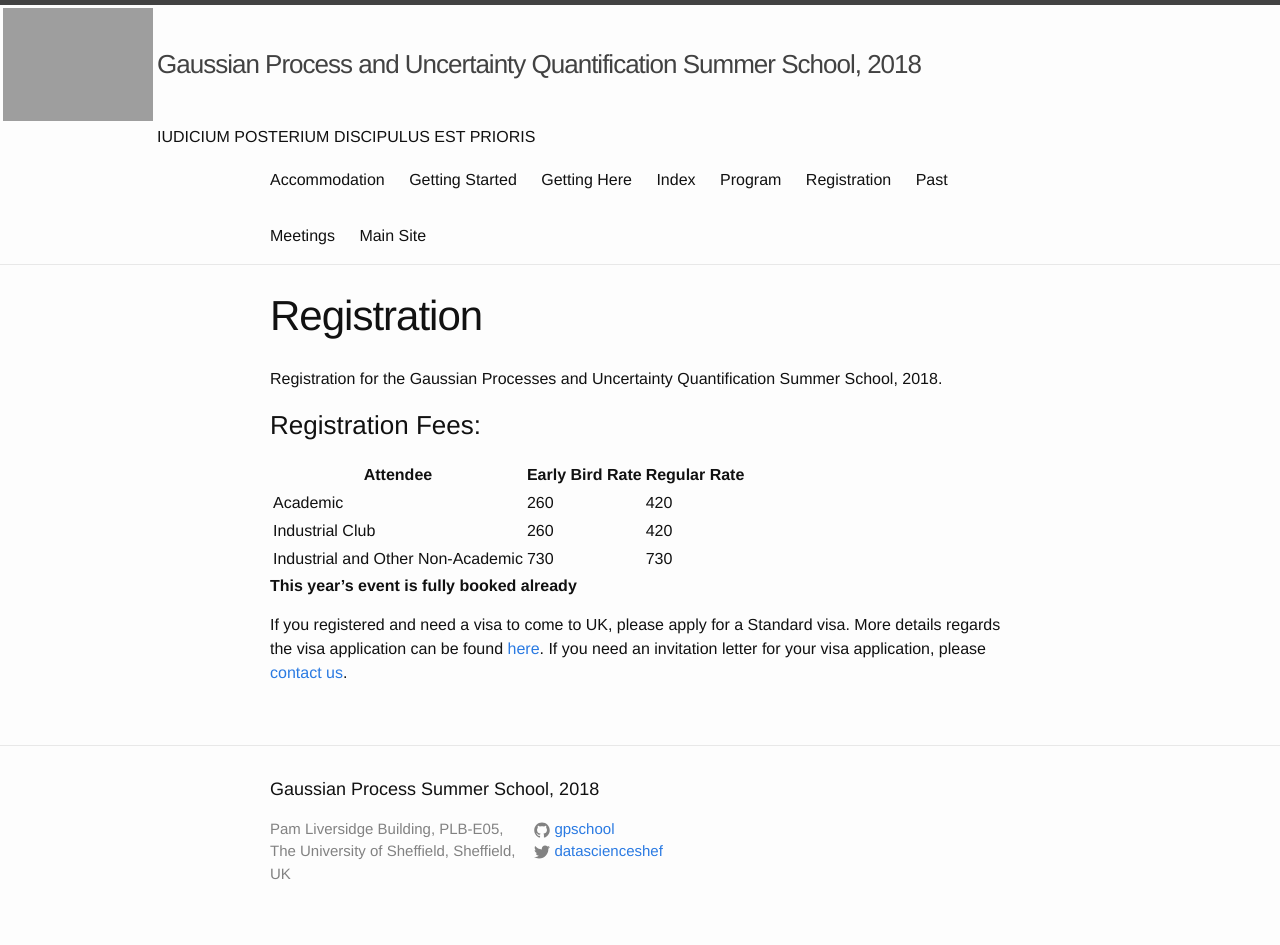
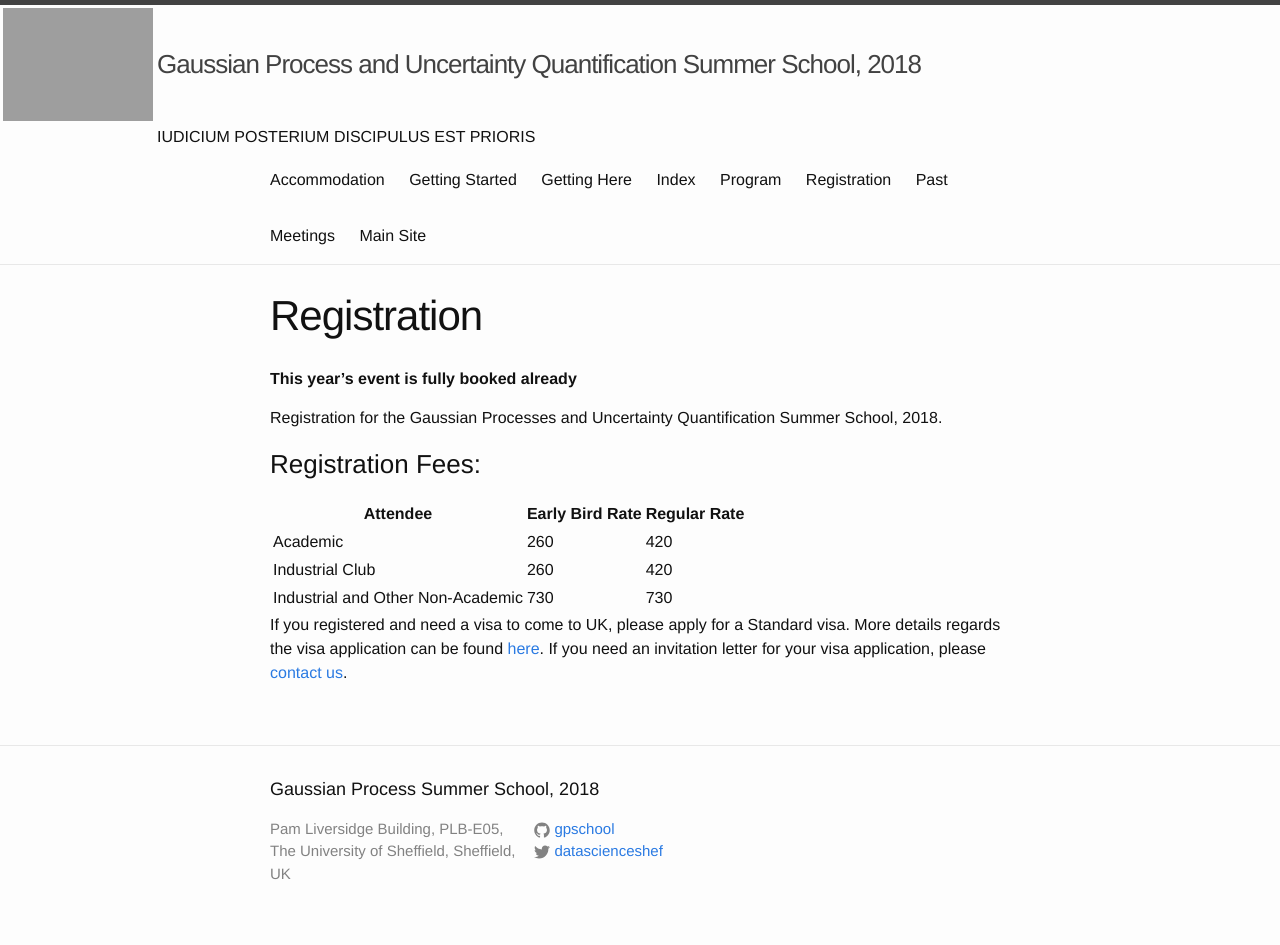
Before and after one commit to gpschool/gpss18, a Jekyll site: the page built from registration.md, in a window 1280 px wide. Built offline with Jekyll 4.4.1, drawn with Linux system fonts in a browser that asks for light colours; part of the change alters nothing that is shown.

```diff
--- a/registration.md
+++ b/registration.md
@@ -5,6 +5,7 @@ tagline: joining our schools
 main: Y
 ---
 
+**This year's event is fully booked already**
 
 Registration for the Gaussian Processes and Uncertainty Quantification Summer School, 2018.
 
@@ -15,9 +16,6 @@ Attendee                         | Early Bird Rate | Regular Rate
 Academic                 |  260 |  420
 Industrial Club          |  260 |  420
 Industrial and Other Non-Academic  | 730 |  730
-
-
-**This year's event is fully booked already**
 
 <!---
 
```
